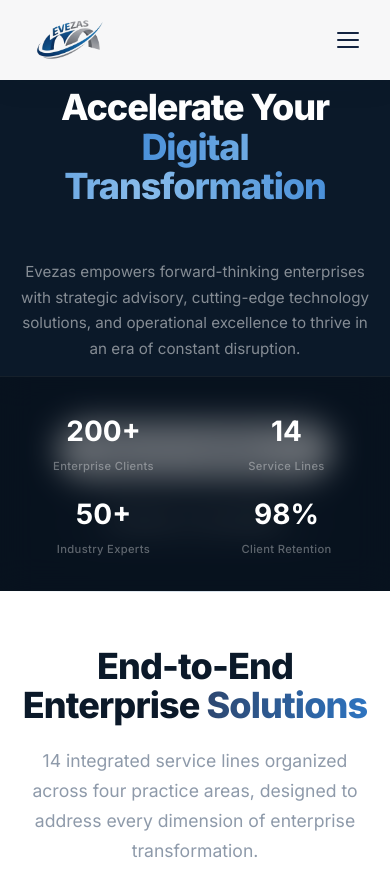
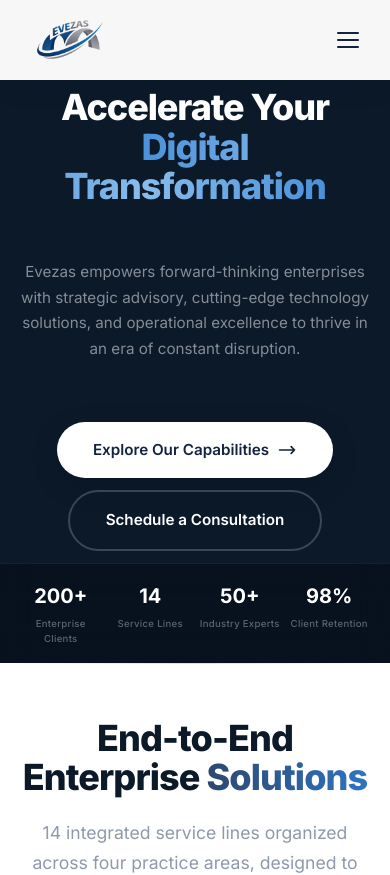
Before and after one commit to jonathan-thoms/evezas, a React (Vite) app: page / in a window 390 px wide. Shown: the top 875 px of the page. Built offline with nearby package versions, Linux system fonts and the light colour scheme.

Commit message:
fix: mobile hero buttons hidden behind stats - add padding, single-row stats

```diff
--- a/src/index.css
+++ b/src/index.css
@@ -479,7 +479,7 @@ ul {
     min-height: auto;
   }
   .hero__content {
-    padding: 5.5rem 0 2.5rem;
+    padding: 5.5rem 0 7rem;
     text-align: center;
     align-items: center;
     gap: 1.25rem;
@@ -511,14 +511,15 @@ ul {
     padding: 1.5rem 0;
   }
   .hero__stats-grid {
-    grid-template-columns: repeat(2, 1fr);
-    gap: 1rem;
+    grid-template-columns: repeat(4, 1fr);
+    gap: 0.5rem;
+    padding: 1rem 0;
   }
-  .hero__stat-number {
-    font-size: 1.5rem;
+  .hero__stat-value {
+    font-size: 1.25rem;
   }
   .hero__stat-label {
-    font-size: 0.7rem;
+    font-size: 0.6rem;
   }
   .hero__stat + .hero__stat::before {
     display: none;
```
